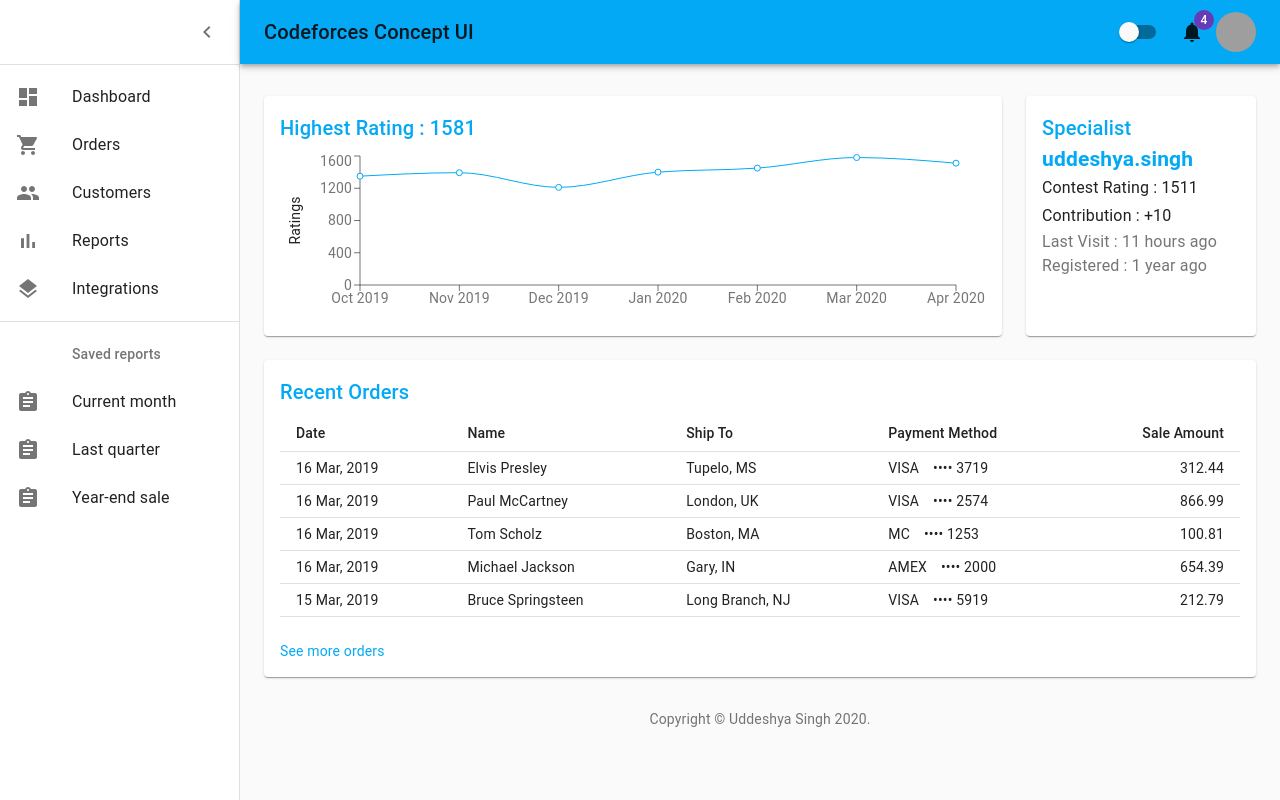
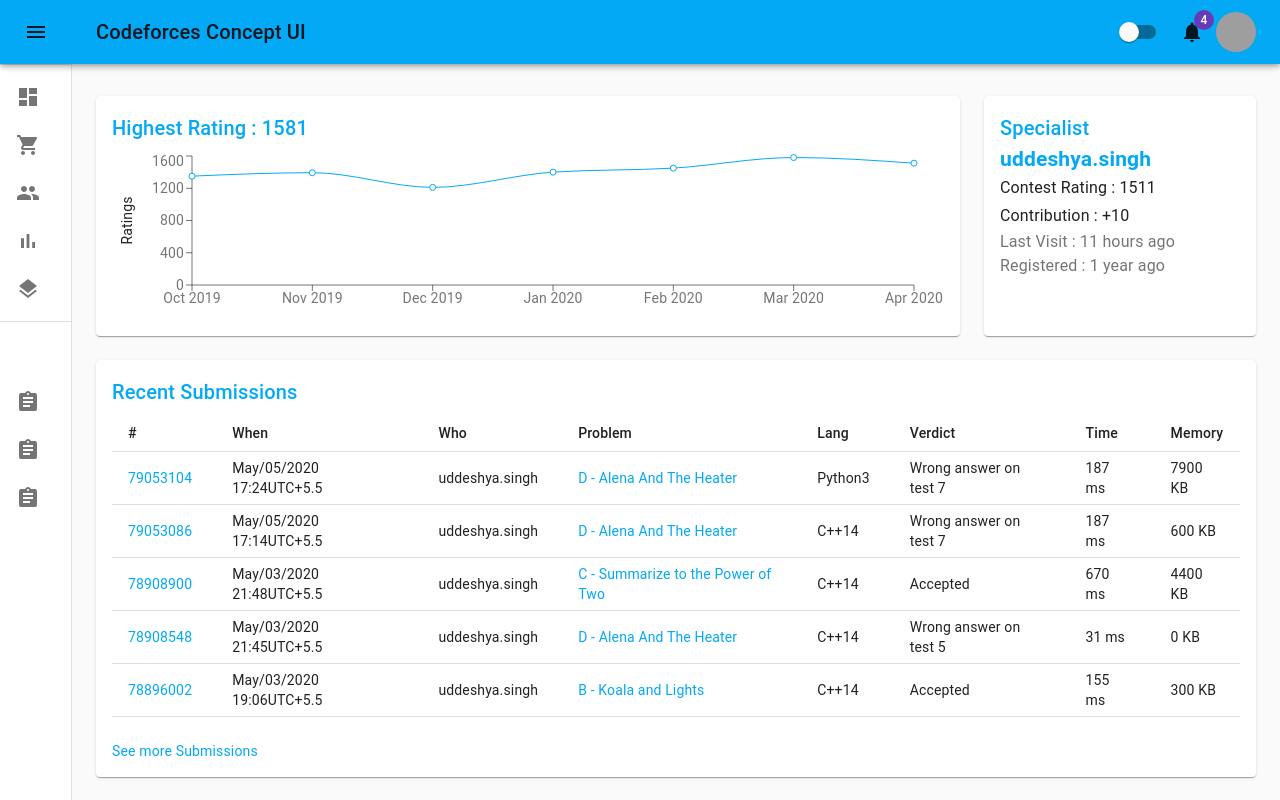
Before and after one commit to uds5501/dashboard-switch-themes, a React (Create React App) app: page / in a window 1280 px wide. Built offline with nearby package versions, Linux system fonts and the light colour scheme; grey boxes are pictures that could not be loaded.

Commit message:
[feat] Submissions Table Refactored
- submissions table has been completed

```diff
--- a/src/Dashboard/Dashboard.js
+++ b/src/Dashboard/Dashboard.js
@@ -29,7 +29,7 @@
 } from "@material-ui/core/colors";
 import Chart from "./Chart";
 import UserCard from "./UserCard";
-import Orders from "./Orders";
+import Submissions from "./Submissions";
 
 // For Switch Theming
 import { createMuiTheme, ThemeProvider } from "@material-ui/core/styles";
@@ -129,7 +129,7 @@
 }));
 
 export default function Dashboard() {
-  const [open, setOpen] = useState(true);
+  const [open, setOpen] = useState(false);
   const [darkState, setDarkState] = useState(false);
   const palletType = darkState ? "dark" : "light";
   const mainPrimaryColor = darkState ? orange[500] : lightBlue[500];
@@ -233,10 +233,10 @@
                   <UserCard />
                 </Paper>
               </Grid>
-              {/* Recent Orders */}
+              {/* Submission Table */}
               <Grid item xs={12}>
                 <Paper className={classes.paper}>
-                  <Orders />
+                  <Submissions />
                 </Paper>
               </Grid>
             </Grid>
--- a/src/Dashboard/Orders.js
+++ /dev/null
@@ -1,103 +0,0 @@
-import React from "react";
-import Link from "@material-ui/core/Link";
-import { makeStyles } from "@material-ui/core/styles";
-import Table from "@material-ui/core/Table";
-import TableBody from "@material-ui/core/TableBody";
-import TableCell from "@material-ui/core/TableCell";
-import TableHead from "@material-ui/core/TableHead";
-import TableRow from "@material-ui/core/TableRow";
-import Title from "./Title";
-
-// Generate Order Data
-function createData(id, date, name, shipTo, paymentMethod, amount) {
-  return { id, date, name, shipTo, paymentMethod, amount };
-}
-
-const rows = [
-  createData(
-    0,
-    "16 Mar, 2019",
-    "Elvis Presley",
-    "Tupelo, MS",
-    "VISA ⠀•••• 3719",
-    312.44
-  ),
-  createData(
-    1,
-    "16 Mar, 2019",
-    "Paul McCartney",
-    "London, UK",
-    "VISA ⠀•••• 2574",
-    866.99
-  ),
-  createData(
-    2,
-    "16 Mar, 2019",
-    "Tom Scholz",
-    "Boston, MA",
-    "MC ⠀•••• 1253",
-    100.81
-  ),
-  createData(
-    3,
-    "16 Mar, 2019",
-    "Michael Jackson",
-    "Gary, IN",
-    "AMEX ⠀•••• 2000",
-    654.39
-  ),
-  createData(
-    4,
-    "15 Mar, 2019",
-    "Bruce Springsteen",
-    "Long Branch, NJ",
-    "VISA ⠀•••• 5919",
-    212.79
-  )
-];
-
-function preventDefault(event) {
-  event.preventDefault();
-}
-
-const useStyles = makeStyles(theme => ({
-  seeMore: {
-    marginTop: theme.spacing(3)
-  }
-}));
-
-export default function Orders() {
-  const classes = useStyles();
-  return (
-    <React.Fragment>
-      <Title>Recent Orders</Title>
-      <Table size="small">
-        <TableHead>
-          <TableRow>
-            <TableCell>Date</TableCell>
-            <TableCell>Name</TableCell>
-            <TableCell>Ship To</TableCell>
-            <TableCell>Payment Method</TableCell>
-            <TableCell align="right">Sale Amount</TableCell>
-          </TableRow>
-        </TableHead>
-        <TableBody>
-          {rows.map(row => (
-            <TableRow key={row.id}>
-              <TableCell>{row.date}</TableCell>
-              <TableCell>{row.name}</TableCell>
-              <TableCell>{row.shipTo}</TableCell>
-              <TableCell>{row.paymentMethod}</TableCell>
-              <TableCell align="right">{row.amount}</TableCell>
-            </TableRow>
-          ))}
-        </TableBody>
-      </Table>
-      <div className={classes.seeMore}>
-        <Link color="primary" href="#" onClick={preventDefault}>
-          See more orders
-        </Link>
-      </div>
-    </React.Fragment>
-  );
-}
--- /dev/null
+++ b/src/Dashboard/Submissions.js
@@ -0,0 +1,132 @@
+import React from "react";
+import Link from "@material-ui/core/Link";
+import { makeStyles } from "@material-ui/core/styles";
+import Table from "@material-ui/core/Table";
+import TableBody from "@material-ui/core/TableBody";
+import TableCell from "@material-ui/core/TableCell";
+import TableHead from "@material-ui/core/TableHead";
+import TableRow from "@material-ui/core/TableRow";
+import Title from "./Title";
+
+// Generate Order Data
+function createData(id, hash, when, who, problem, lang, verdict, time, memory) {
+  return { id, hash, when, who, problem, lang, verdict, time, memory };
+}
+
+const rows = [
+  createData(
+    0,
+    79053104,
+    "May/05/2020 17:24UTC+5.5",
+    "uddeshya.singh",
+    "D - Alena And The Heater",
+    "Python3",
+    "Wrong answer on test 7	",
+    "187 ms",
+    "7900 KB"
+  ),
+  createData(
+    1,
+    79053086,
+    "May/05/2020 17:14UTC+5.5",
+    "uddeshya.singh",
+    "D - Alena And The Heater",
+    "C++14",
+    "Wrong answer on test 7	",
+    "187 ms",
+    "600 KB"
+  ),
+  createData(
+    2,
+    78908900,
+    "May/03/2020 21:48UTC+5.5",
+    "uddeshya.singh",
+    "C - Summarize to the Power of Two",
+    "C++14",
+    "Accepted",
+    "670 ms",
+    "4400 KB"
+  ),
+  createData(
+    3,
+    78908548,
+    "May/03/2020 21:45UTC+5.5	",
+    "uddeshya.singh",
+    "D - Alena And The Heater",
+    "C++14",
+    "Wrong answer on test 5	",
+    "31 ms",
+    "0 KB"
+  ),
+  createData(
+    4,
+    78896002,
+    "May/03/2020 19:06UTC+5.5	",
+    "uddeshya.singh",
+    "B - Koala and Lights",
+    "C++14",
+    "Accepted",
+    "155 ms",
+    "300 KB"
+  )
+];
+
+function preventDefault(event) {
+  event.preventDefault();
+}
+
+const useStyles = makeStyles(theme => ({
+  seeMore: {
+    marginTop: theme.spacing(3)
+  }
+}));
+
+export default function Submissions() {
+  const classes = useStyles();
+  return (
+    <React.Fragment>
+      <Title>Recent Submissions</Title>
+      <Table size="small">
+        <TableHead>
+          <TableRow>
+            <TableCell>#</TableCell>
+            <TableCell>When</TableCell>
+            <TableCell>Who</TableCell>
+            <TableCell>Problem</TableCell>
+            <TableCell>Lang</TableCell>
+            <TableCell>Verdict</TableCell>
+            <TableCell>Time</TableCell>
+            <TableCell>Memory</TableCell>
+          </TableRow>
+        </TableHead>
+        <TableBody>
+          {rows.map(row => (
+            <TableRow key={row.id}>
+              <TableCell>
+                <Link color="primary" href="#" onClick={preventDefault}>
+                  {row.hash}
+                </Link>
+              </TableCell>
+              <TableCell>{row.when}</TableCell>
+              <TableCell>{row.who}</TableCell>
+              <TableCell>
+                <Link color="primary" href="#" onClick={preventDefault}>
+                  {row.problem}
+                </Link>
+              </TableCell>
+              <TableCell>{row.lang}</TableCell>
+              <TableCell>{row.verdict}</TableCell>
+              <TableCell>{row.time}</TableCell>
+              <TableCell>{row.memory}</TableCell>
+            </TableRow>
+          ))}
+        </TableBody>
+      </Table>
+      <div className={classes.seeMore}>
+        <Link color="primary" href="#" onClick={preventDefault}>
+          See more Submissions
+        </Link>
+      </div>
+    </React.Fragment>
+  );
+}
--- a/src/Dashboard/UserCard.js
+++ b/src/Dashboard/UserCard.js
@@ -1,8 +1,6 @@
 import React from "react";
-import Link from "@material-ui/core/Link";
 import { makeStyles } from "@material-ui/core/styles";
 import Typography from "@material-ui/core/Typography";
-import Title from "./Title";
 
 function preventDefault(event) {
   event.preventDefault();
```
Also changed, not shown: src/Dashboard/themeSwitch.js (deleted, +0 -20 lines).
